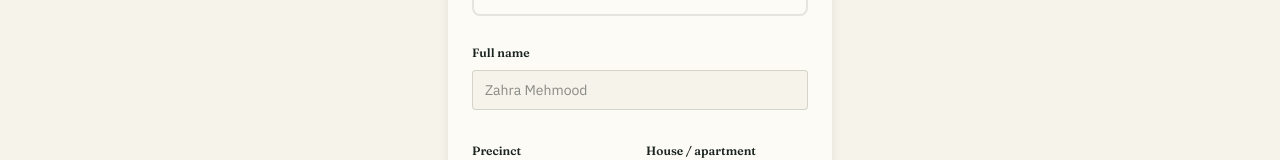
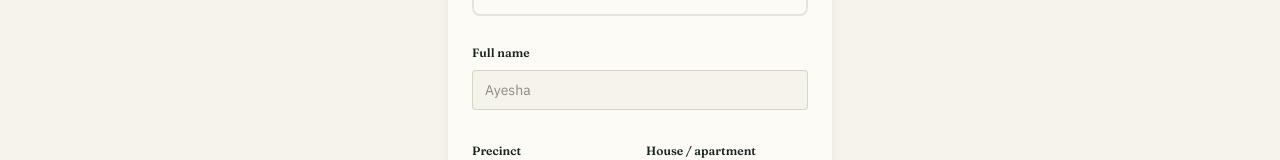
Before and after one commit to zahramujahid1347-collab/BahriaConnect, a Next.js app: page /register in a window 1280 px wide. Shown: the part 528-688 px from the top of the page. Built offline with nearby package versions, Linux system fonts and the light colour scheme; no server answers.

Commit message:
Update example names to Ayesha

```diff
--- a/components/register-form.tsx
+++ b/components/register-form.tsx
@@ -120,7 +120,7 @@ export default function RegisterForm({ initialRole }: { initialRole: Role }) {
               <input
                 type="text"
                 className="input w-full border-ink/15 bg-cream"
-                placeholder="Zahra Mehmood"
+                placeholder="Ayesha"
                 autoComplete="name"
                 value={name}
                 onChange={(e) => setName(e.target.value)}
--- a/components/request-form.tsx
+++ b/components/request-form.tsx
@@ -38,7 +38,7 @@ export default function RequestForm({ provider }: { provider: Provider }) {
         date: date || "Flexible",
         time,
         description,
-        resident: "Zahra M.",
+        resident: "Ayesha",
         precinct: precinct || "—",
       });
       setSubmitted(true);
```
